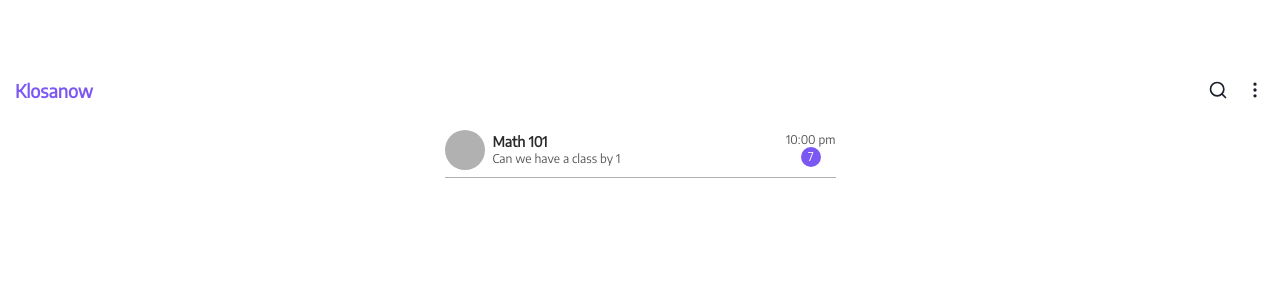
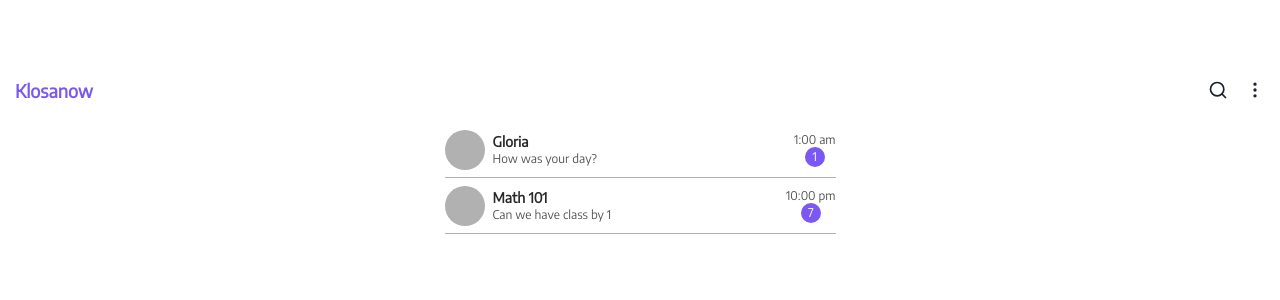
Before and after one commit to KlosaNow/klosanow-frontend, a React (Vite) app: page /studychat in a window 1280 px wide. Shown: the top 300 px of the page. Built offline with nearby package versions, Linux system fonts and the light colour scheme.

Commit message:
Fixed minor bugs

```diff
--- a/src/pages/StudyChat/Components/ChatDisplay.tsx
+++ b/src/pages/StudyChat/Components/ChatDisplay.tsx
@@ -1,8 +1,9 @@
 import React from 'react'
-import { Box, Text, Image, Flex, Circle } from '@chakra-ui/react'
+import { LinkBox, Box, Text, Image, Flex, Circle } from '@chakra-ui/react'
 
-const ChatDisplay = ({ chatname, lastmsg, lastmsg_time, unread_messages }) => {
+const ChatDisplay = ({ chatname, lastmsg, lastmsg_time, unread_messages }: { chatname: string, lastmsg: string, lastmsg_time: string, unread_messages: number }) => {
     return (
+        <LinkBox as="div" >
             <Box display="flex" alignItems="center" justifyContent="space-between" h="56px" w="391px" borderBottom="1px" borderBottomColor='#b1b1b1'>
                 <Flex justifyContent="space-between" gap="8px">
                     <Circle size="40px" bg="#b1b1b1">
@@ -20,6 +21,7 @@ const ChatDisplay = ({ chatname, lastmsg, lastmsg_time, unread_messages }) => {
                     </Circle>
                 </Flex>
             </Box >
+        </LinkBox>
     )
 }
 
--- a/src/pages/StudyChat/MainPage/MainPage.tsx
+++ b/src/pages/StudyChat/MainPage/MainPage.tsx
@@ -3,6 +3,21 @@ import { FiSearch, FiMoreVertical } from "react-icons/fi";
 import ChatDisplay from '../Components/ChatDisplay';
 
 const MainPage = () => {
+
+  const messages = [
+    {
+      chatname: 'Gloria',
+      lastmsg: 'How was your day?',
+      unread_messages: 1,
+      lastmsg_time: "1:00 am"
+    },
+    {
+      chatname: 'Math 101',
+      lastmsg: 'Can we have class by 1',
+      unread_messages: 7,
+      lastmsg_time: "10:00 pm"
+    }
+  ]
 
   return (
     <Box px="15px" width="100%" height="full">
@@ -17,7 +32,13 @@ const MainPage = () => {
         </Flex>
       </Box>
       <Box mt="20px" display="flex" alignItems="center" justifyContent="center" flexDir="column">
-        <ChatDisplay chatname="Math 101" lastmsg="Can we have a class by 1" unread_messages="7" lastmsg_time="10:00 pm" />
+        {
+          messages ? messages.map((message) => {
+            return (
+              <ChatDisplay chatname={message.chatname} lastmsg={message.lastmsg} unread_messages={message.unread_messages} lastmsg_time={message.lastmsg_time} />
+            )
+          }) : null
+        }
       </Box>
     </Box >
   )
```
Lines whose indentation alone changed are shown as unchanged.
